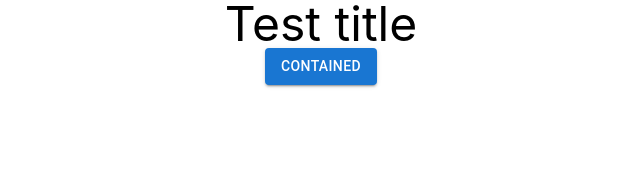
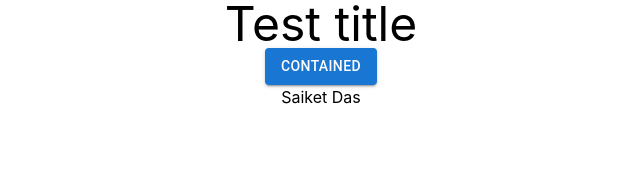
Before and after one commit to momentum-signal/project-frontend, a React (Create React App) app: page / in a window 1280 px wide. Shown: the top 175 px of the page, without its empty margins (319-959 px from the left). Built offline with nearby package versions, Linux system fonts and the light colour scheme.

Commit message:
Added a new paragraph

```diff
--- a/src/App.js
+++ b/src/App.js
@@ -6,6 +6,7 @@ function App() {
     <div className="App">
       <h2 className="text-5xl">Test title</h2>
       <Button variant="contained">Contained</Button>
+      <p>Saiket Das</p>
     </div>
   );
 }
```
